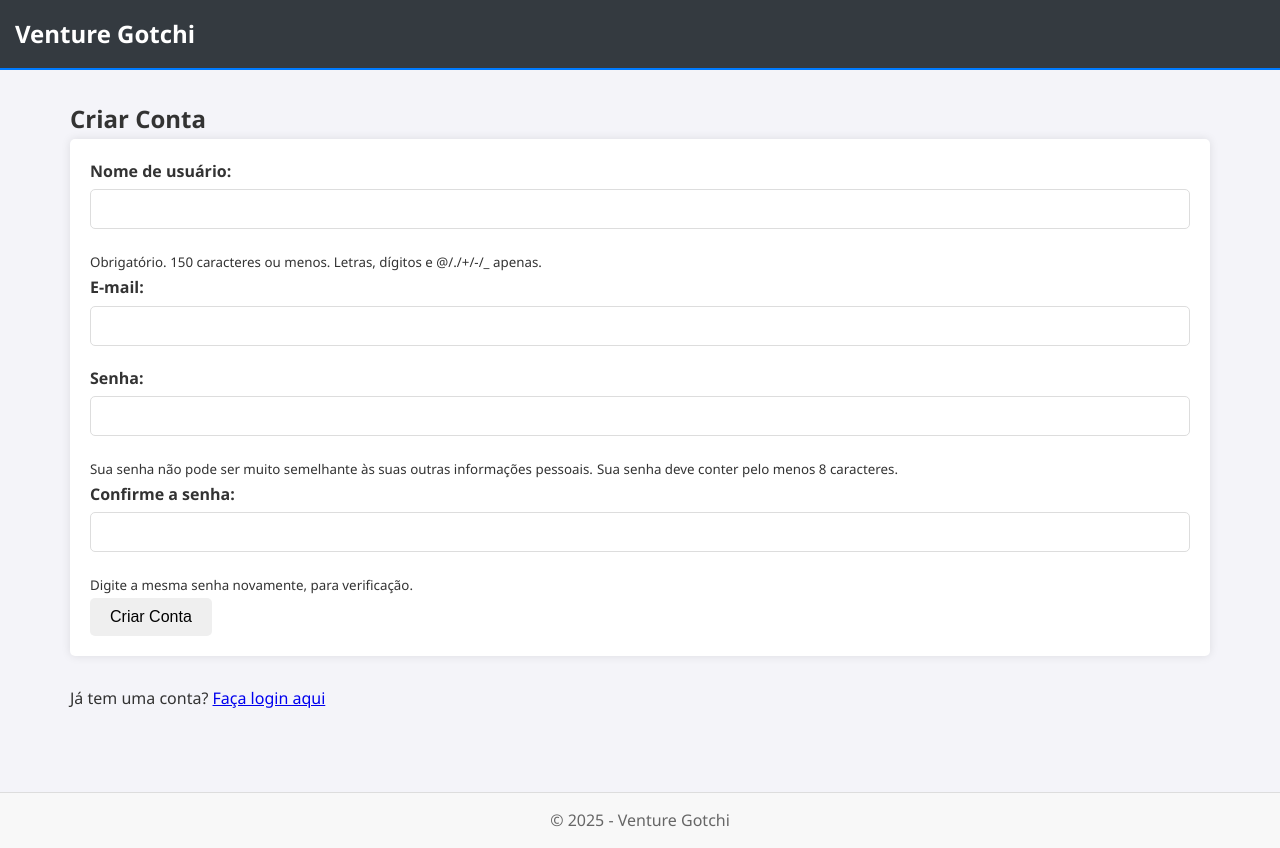
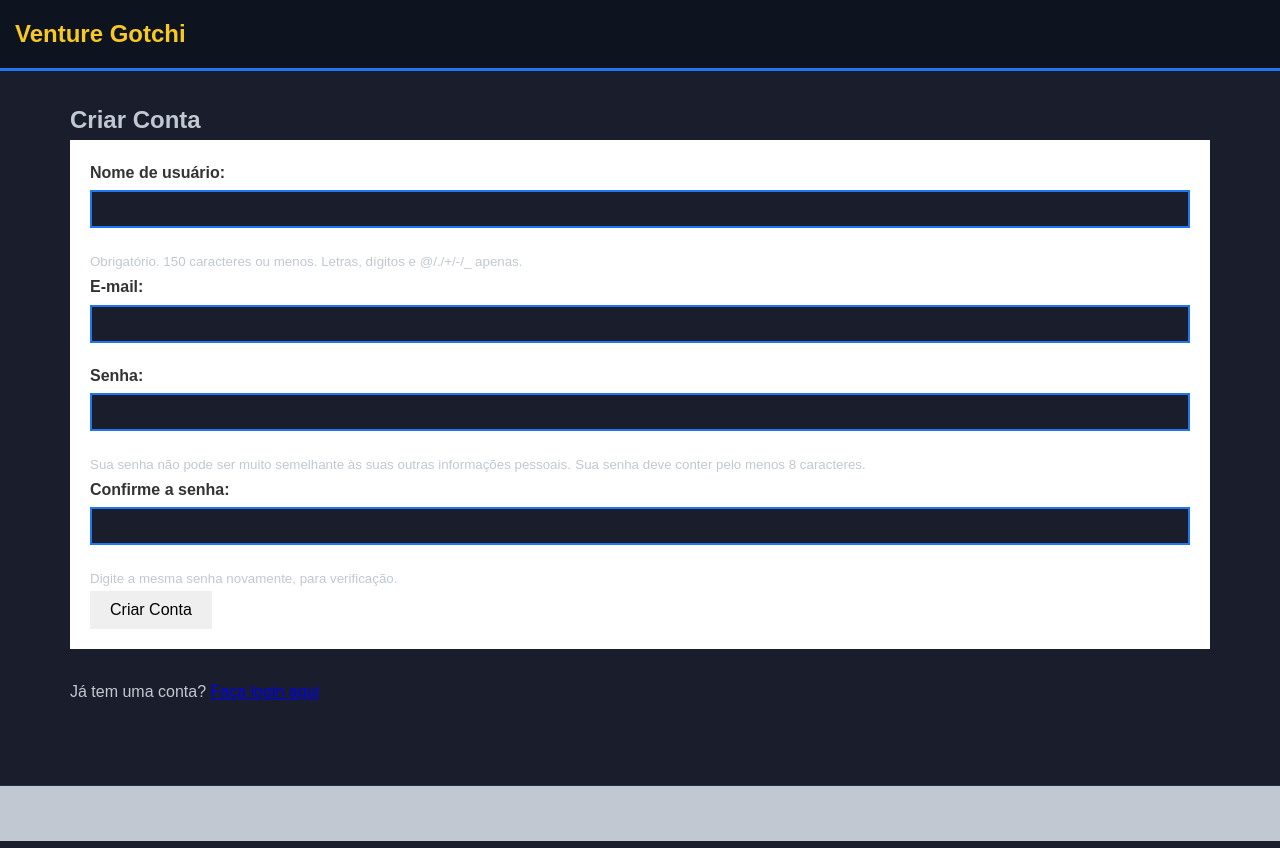
Before and after one commit to thiagopecli/venture_gotchi, a Django app: template templates/registro.html in a window 1280 px wide. Run offline with Django 5.2, Linux system fonts and the light colour scheme; the template is opened without the code that fills it, so the values that code supplies are empty.

Commit message:
fix: aletaraçoes nos estilos

```diff
--- a/static/css/style.css
+++ b/static/css/style.css
@@ -1,15 +1,20 @@
 
-/* Variáveis Raiz */
+/* Aplicação da Paleta Venture-Gotchi */
 :root {
-    --primary-color: #007bff;
-    --success-color: #28a745;
-    --danger-color: #dc3545;
-    --warning-color: #ffc107;
-    --dark-color: #343a40;
-    --light-color: #f8f8f8;
-    --border-color: #ddd;
-    --shadow: 0 0 10px rgba(0, 0, 0, 0.1);
-    --radius: 5px;
+    --bg-main: #1A1E2C;
+    --bg-secondary: #0D141F;
+    --accent-yellow: #F8C923;
+    --accent-blue: #2176F4;
+    --text-light: #C1C8D1;
+    --link-pink: #F44E72; /* Opcional do rodapé do jogo */
+
+    /* Compatibilidade com estilos existentes (mapeamento) */
+    --primary-color: var(--accent-blue);
+    --dark-color: var(--bg-secondary);
+    --light-color: var(--text-light);
+    --border-color: #213040;
+    --shadow: 0 0 0 rgba(0,0,0,0);
+    --radius: 0;
 }
 
 /*  Estilos Globais  */
@@ -19,11 +24,36 @@
     box-sizing: border-box;
 }
 
+html,
 body {
-    font-family: 'Segoe UI', Tahoma, Geneva, Verdana, sans-serif;
-    background-color: #f4f4f9;
-    color: #333;
+    height: 100%;
+}
+
+body {
+    display: flex;
+    flex-direction: column;
+    min-height: 100vh;
+    font-family: 'Sua Fonte Pixel', sans-serif;
+    background-color: var(--bg-main); /* Fundo escuro */
+    color: var(--text-light);
     line-height: 1.6;
+}
+
+/* Cabeçalho (estilo jogo) */
+.header-bar {
+    background-color: var(--bg-secondary);
+    border-bottom: 3px solid var(--accent-blue);
+    color: var(--text-light);
+    padding: 15px;
+    display: flex;
+    justify-content: space-between;
+    align-items: center;
+}
+
+.header-title {
+    color: var(--accent-yellow);
+    font-size: 1.5em;
+    font-weight: bold;
 }
 
 /*  Estilos de Header  */
@@ -82,9 +112,11 @@ header a:hover {
 
 /*  Conteúdo Principal  */
 main {
+    flex: 1;
     padding: 30px;
     max-width: 1200px;
     margin: 0 auto;
+    width: 100%;
 }
 
 /*  Botões  */
@@ -532,3 +564,102 @@ footer {
         grid-template-columns: 1fr;
     }
 }
+
+/* ===== ESTILOS PARA A PÁGINA DE LOGIN ===== */
+.login-page {
+    display: flex;
+    flex-direction: column;
+    align-items: center;
+    justify-content: flex-start;
+    padding: 40px 20px;
+}
+
+.login-box {
+    width: 100%;
+    max-width: 380px;
+    background-color: white;
+    padding: 18px;
+    border-radius: 8px;
+    box-shadow: var(--shadow);
+    margin: 20px 0;
+}
+
+.login-box h2 {
+    text-align: center;
+    margin-bottom: 15px;
+}
+
+.login-box button {
+    width: 100%;
+}
+
+@media (max-width: 480px) {
+    .login-page {
+        padding: 20px 10px;
+    }
+}
+
+/* ===== ESTILOS ESPECÍFICOS DO LOGIN (PALETA) ===== */
+.login-container {
+    background-color: var(--bg-secondary);
+    border: 3px solid var(--accent-blue);
+    box-shadow: 0 4px 0 var(--bg-main);
+    border-radius: 0;
+    padding: 18px;
+    max-width: 380px;
+    width: 100%;
+    margin: 20px auto;
+}
+
+.login-title {
+    color: var(--accent-yellow);
+    text-align: center;
+    margin-bottom: 12px;
+}
+
+label {
+    color: var(--text-light);
+}
+
+input[type="text"],
+input[type="password"],
+input[type="email"] {
+    background-color: var(--bg-main);
+    border: 2px solid var(--accent-blue);
+    color: var(--text-light);
+    border-radius: 0;
+    padding: 8px;
+}
+
+input:focus {
+    outline: none;
+    border-color: var(--accent-yellow);
+}
+
+.btn-login {
+    background-color: var(--accent-blue);
+    color: var(--text-light);
+    border: none;
+    border-radius: 0;
+    font-weight: bold;
+    padding: 10px 16px;
+    display: inline-block;
+    width: 100%;
+    border-bottom: 3px solid #145bc2;
+}
+
+.btn-login:hover {
+    background-color: var(--accent-yellow);
+    color: var(--bg-secondary);
+    border-bottom: 3px solid #cfa61b;
+    cursor: pointer;
+}
+
+.signup-link a {
+    color: var(--link-pink);
+    text-decoration: none;
+}
+
+footer {
+    color: var(--text-light);
+}
```
Also changed, not shown: templates/login.html (+9 -8 lines).
